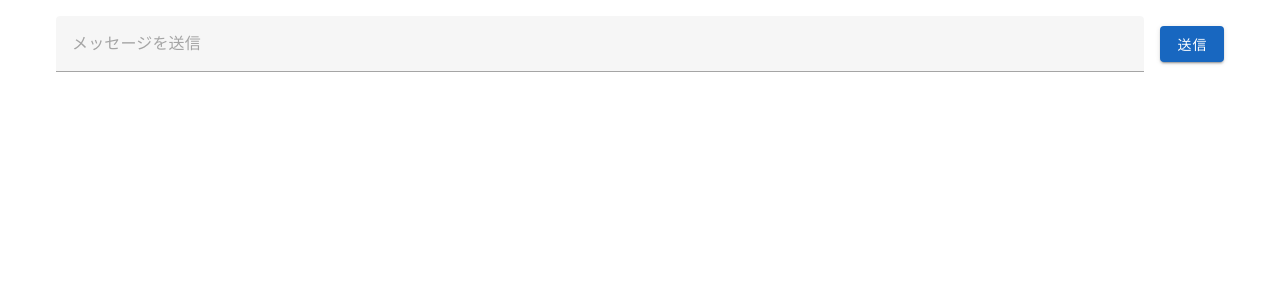
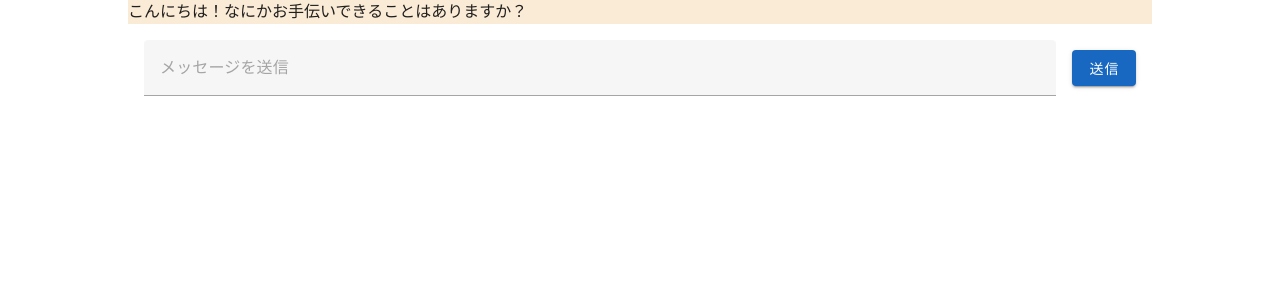
Before and after one commit to Somahc/my-chatbot, a Vue app in the folder my-chatbot/: page / in a window 1280 px wide. Shown: the top 300 px of the page. Built offline with nearby package versions, Linux system fonts and the light colour scheme.

Commit message:
role指定機能、初期メッセージ追加

```diff
--- a/my-chatbot/src/App.vue
+++ b/my-chatbot/src/App.vue
@@ -9,8 +9,10 @@ const message = ref("");
 const result = ref("結果");
 const messageHistory = ref([]);
 
+messageHistory.value.push(makePrompt('assistant', 'こんにちは！なにかお手伝いできることはありますか？'));
+
 const send_onClick = async () => {
-  const prompt = makePrompt(message.value);
+  const prompt = makePrompt('user', message.value);
   messageHistory.value.push(prompt);
   const response = await getResponse(prompt);
   message.value = '';
@@ -21,6 +23,7 @@ const send_onClick = async () => {
 
 <template>
   <v-app>
+    <div class="chatContainer">
     <div v-for="message in messageHistory">
       <div v-if="message.role == 'assistant'" class="aiMessage">
         {{ message.content }}
@@ -46,6 +49,7 @@ const send_onClick = async () => {
       </v-row>
     </v-container>
   </v-form>
+</div>
   </v-app>
 </template>
 
@@ -57,4 +61,9 @@ const send_onClick = async () => {
 .userMessage{
   background-color: aquamarine;
 }
+
+.chatContainer{
+  width: 80%;
+  margin: 0 auto;
+}
 </style>
--- a/my-chatbot/src/components/makePrompt.js
+++ b/my-chatbot/src/components/makePrompt.js
@@ -1,5 +1,6 @@
-export default function makePrompt(userMessage) {
-    let prompt = { role: 'user', content: '' };
+export default function makePrompt(role, userMessage) {
+    let prompt = { role: '', content: '' };
+    prompt.role = role;
     prompt.content = userMessage;
     return prompt;
 }
```
